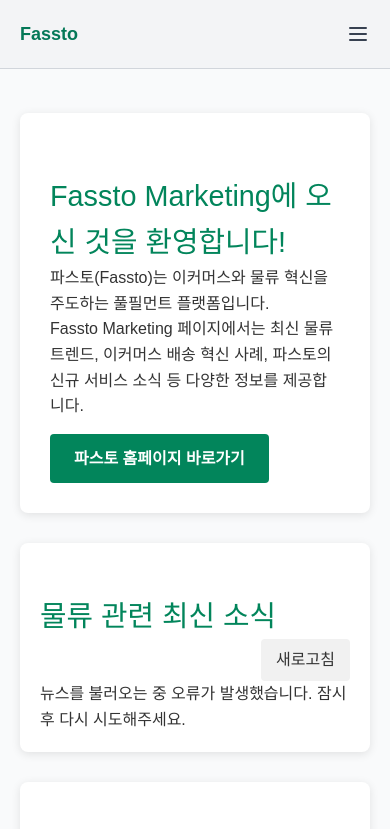
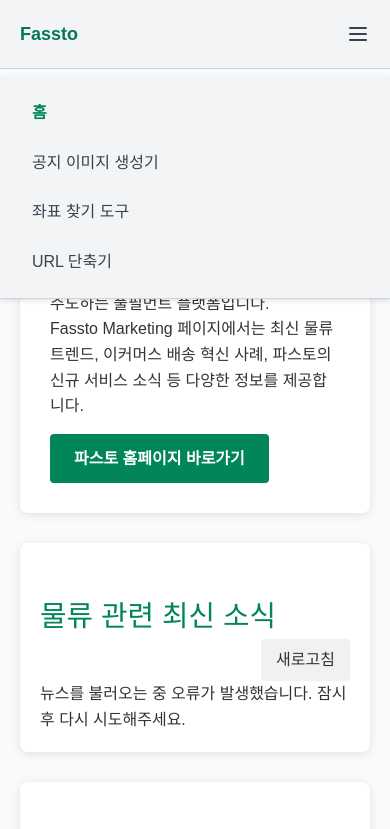
Before and after one commit to fassto-marketing/fassto-marketing, a website: page index.html in a window 390 px wide. Both pictures are taken after a click on the button 358 px from the left and 34 px from the top of the page. Shown: the top 829 px of the page. Drawn offline with nearby package versions, Linux system fonts and the light colour scheme; no server answers; a web font is replaced by a local one.

Commit message:
Update index.html

```diff
--- a/index.html
+++ b/index.html
@@ -300,12 +300,22 @@
              link.classList.add('active-menu');
           }
         });
-      });
 
-      // --- 메뉴 토글 스크립트 (수정된 부분) ---
-      document.getElementById('menu-toggle').addEventListener('click', function () {
+        // --- 메뉴 토글 ---
+        const toggleBtn = document.getElementById('menu-toggle');
         const menu = document.getElementById('menu');
-        menu.classList.toggle('menu-open'); // 'hidden' 대신 'menu-open' 사용
+        if (toggleBtn && menu) {
+          toggleBtn.addEventListener('click', function () {
+            const isOpen = menu.classList.contains('menu-open');
+            if (isOpen) {
+              menu.classList.remove('menu-open');
+              menu.classList.add('hidden');
+            } else {
+              menu.classList.add('menu-open');
+              menu.classList.remove('hidden');
+            }
+          });
+        }
       });
     </script>
 </body>
```
